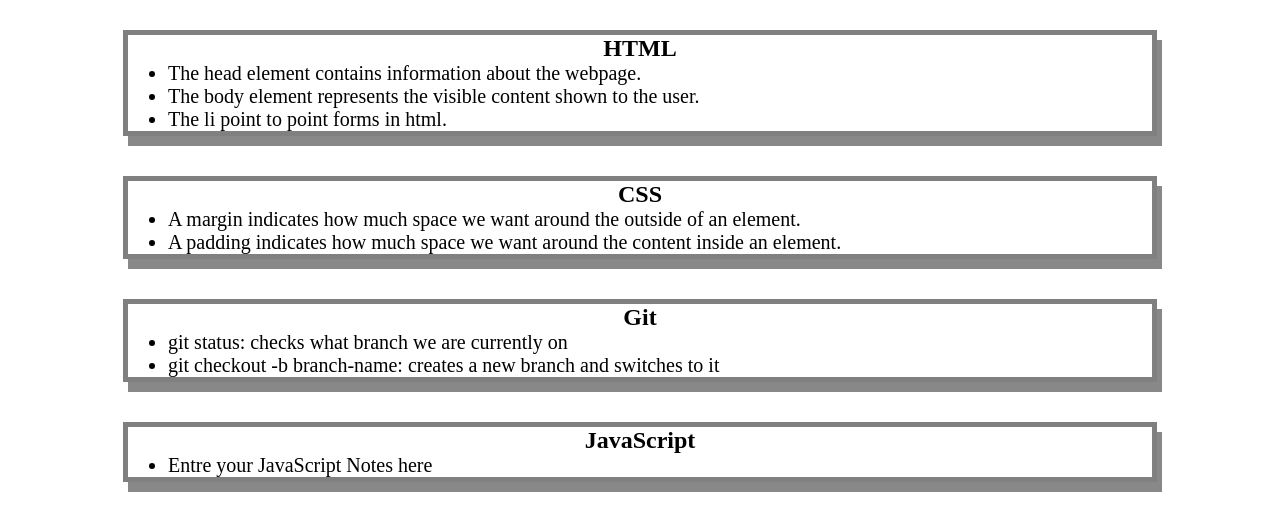
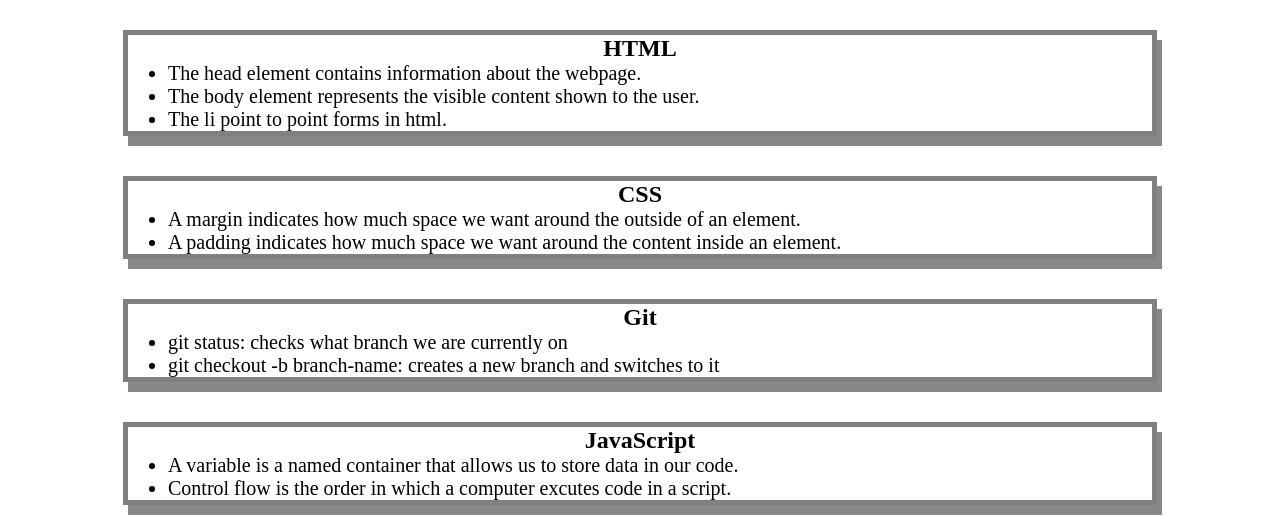
Before and after one commit to maeahmad/prework-study-guide, a plain HTML site: page index.html in a window 1280 px wide. Shown: the part 130-646 px from the top of the page. Drawn offline with Linux system fonts and the light colour scheme.

Commit message:
added notes to Javascript file

```diff
--- a/index.html
+++ b/index.html
@@ -43,7 +43,8 @@
       <section class="card" id="javascript-section">
    <h2>JavaScript</h2>
    <ul>
-    <li>Entre your JavaScript Notes here</li>
+    <li>A variable is a named container that allows us to store data in our code.</li>
+    <li>Control flow is the order in which a computer excutes code in a script.</li>
    </ul>
       </section>
     </main>
```
